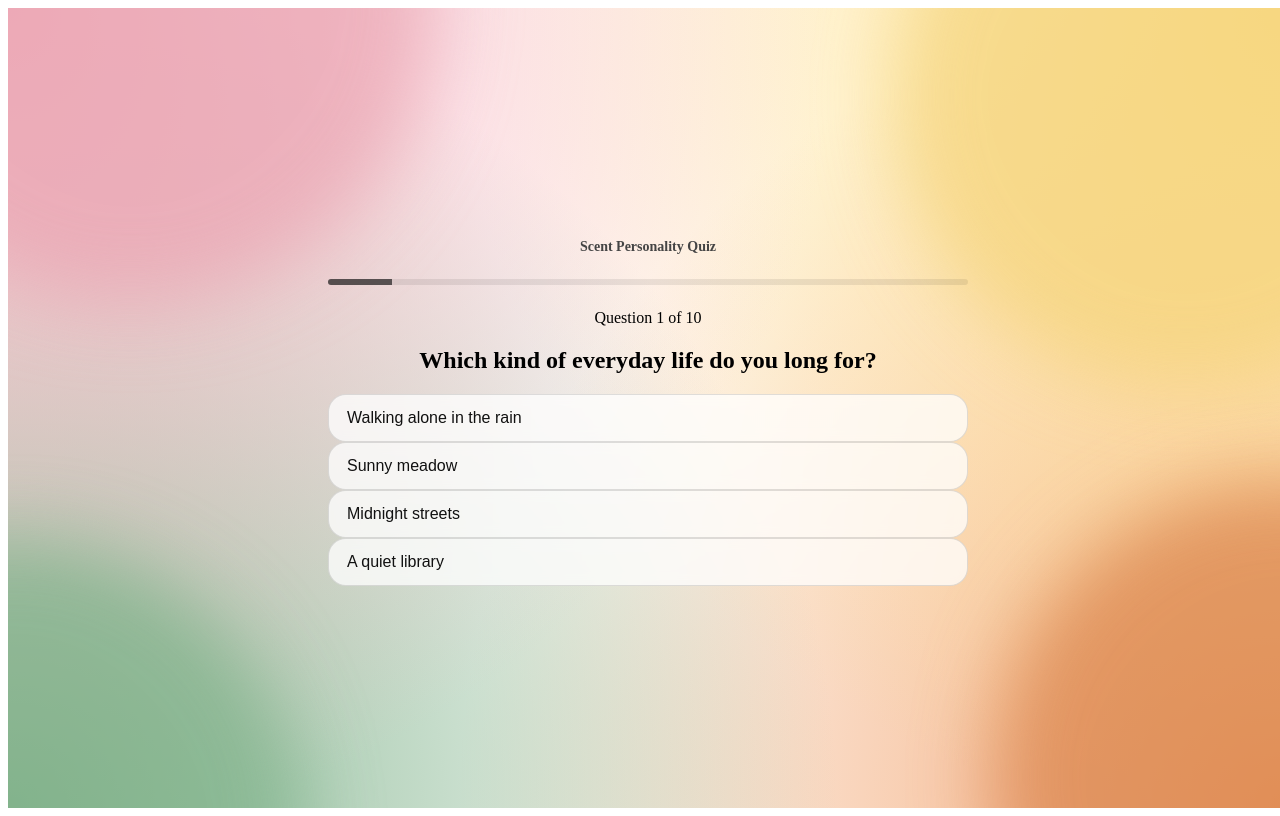
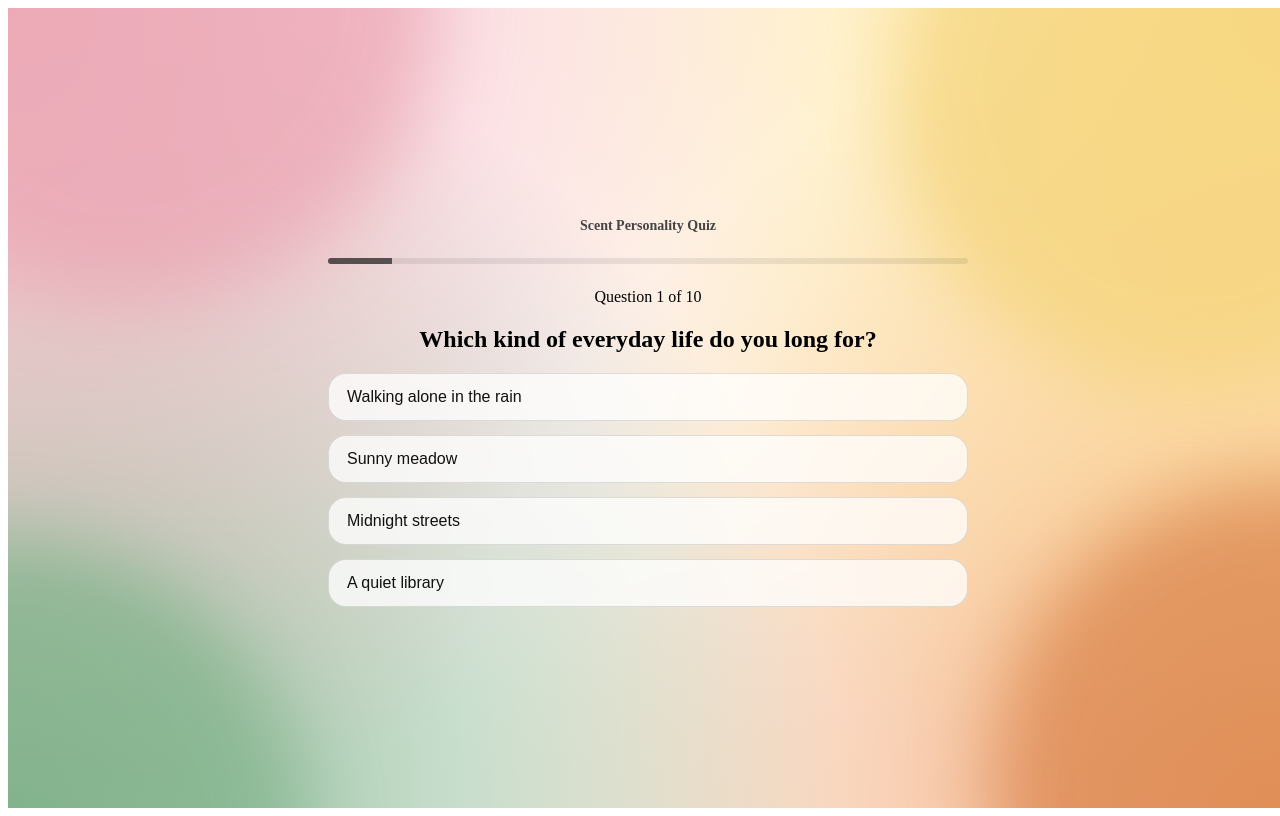
Before and after one commit to qingya012/scent-personality-quiz, a React (Vite) app: page / in a window 1280 px wide. Both pictures are taken after a click on the button "Start". Built offline with nearby package versions, Linux system fonts and the light colour scheme.

Commit message:
update opt button

```diff
--- a/src/components/ScentPersonalityQuiz.jsx
+++ b/src/components/ScentPersonalityQuiz.jsx
@@ -112,7 +112,7 @@ export default function ScentPersonalityQuiz() {
           </h2>
 
           {/* Options */}
-          <div className="space-y-3">
+          <div style={{ display: "flex", flexDirection: "column", gap: 14 }}>
             {q.options.map((opt, i) => (
               <button
                 key={i}
```
Also changed, not shown: 5 other files (tests, documents, lock files or other folders).
